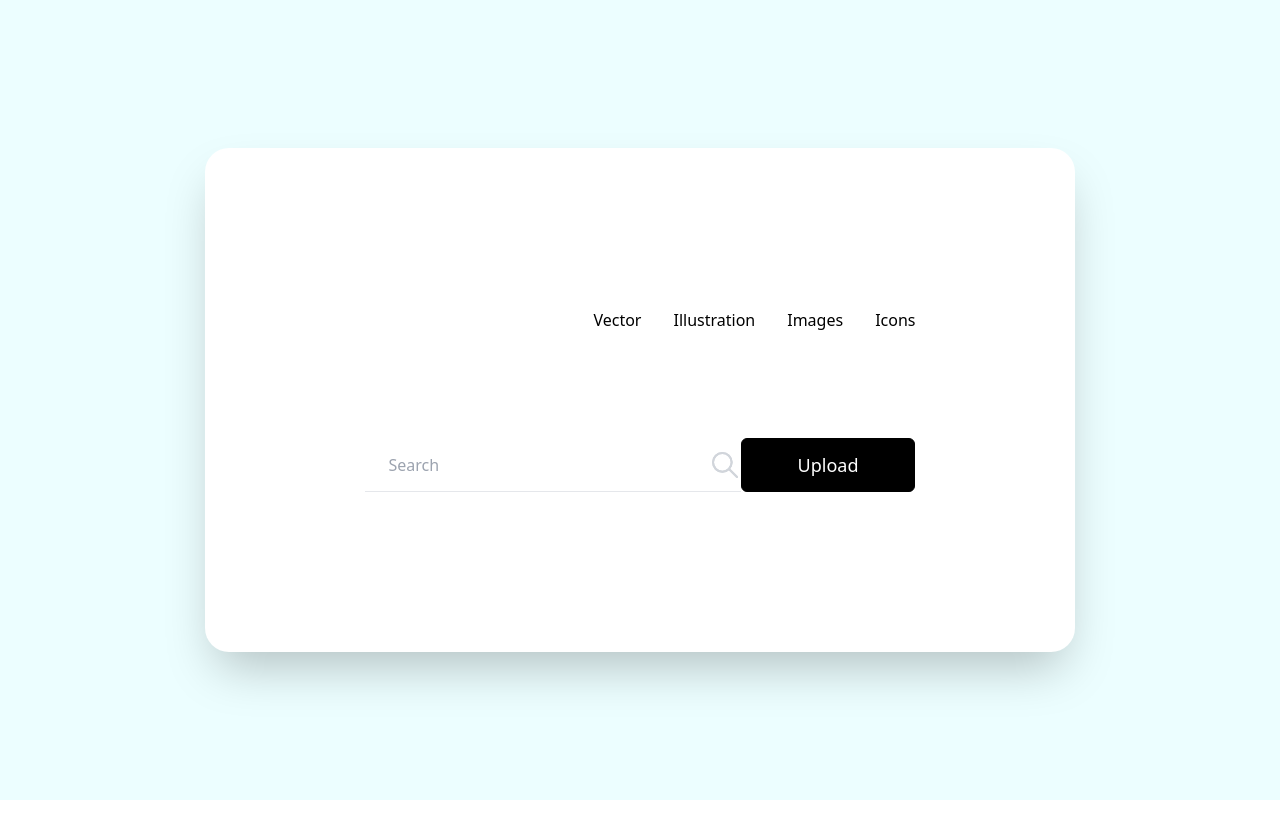
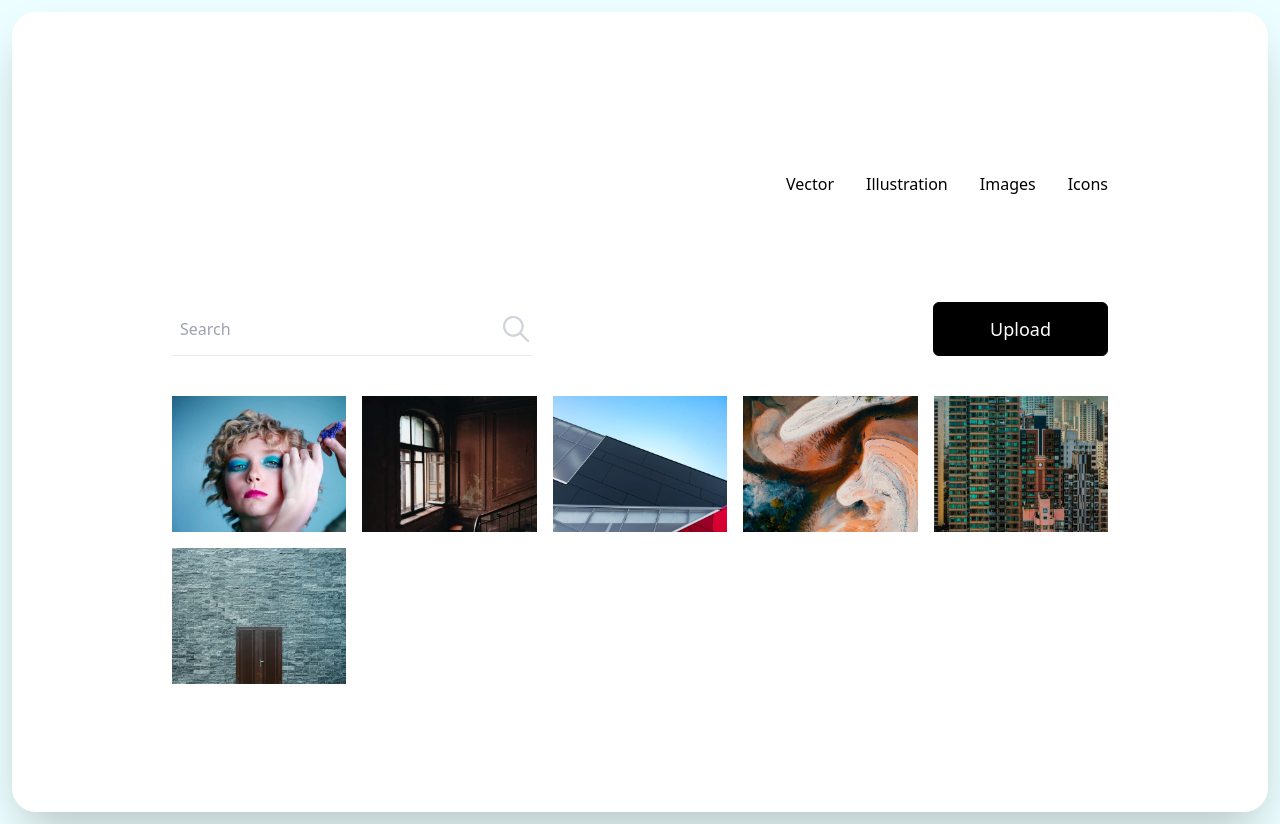
Before and after one commit to ameliesdt/mini-tailwind-project-image-gallery, a plain HTML site: page index.html in a window 1280 px wide. Before the commit the page ends 800 px from the top, so only its background shows below. Drawn offline with nearby package versions, Linux system fonts and the light colour scheme.

Commit message:
final upload

```diff
--- a/index.html
+++ b/index.html
@@ -11,7 +11,9 @@
     <!--Background Container-->
     <div class="flex items-center justify-center min-h-screen bg-cyan-50">
       <!--Card Container-->
-      <div class="bg-white p-6 m-3 space-y-10 shadow-2xl rounded-3xl md:p-40">
+      <div
+        class="bg-white p-6 m-3 space-y-10 shadow-2xl rounded-3xl h-screen md:p-40"
+      >
         <!--Nav Container-->
         <div
           class="flex flex-col items-center justify-center space-y-3 md:flex-row md:space-y-0 md:space-x-8 md:mb-24 md:justify-end"
@@ -50,7 +52,7 @@
             <input
               type="text"
               placeholder="Search"
-              class="w-80 ml-6 font-extralight"
+              class="w-80 font-extralight md:ml-2"
             />
             <button>
               <svg
@@ -80,6 +82,32 @@
           </button>
         </div>
         <!--Grid Container-->
+        <div class="grid gap-4 md:grid-cols-3 lg:grid-cols-5">
+          <!--Image 01-->
+          <div class="relative-group">
+            <img src="./images/image1.jpg" alt="woman with makeup" />
+          </div>
+          <!--Image 02-->
+          <div class="relative-group">
+            <img src="./images/image2.jpg" alt="woman with makeup" />
+          </div>
+          <!--Image 03-->
+          <div class="relative-group">
+            <img src="./images/image3.jpg" alt="woman with makeup" />
+          </div>
+          <!--Image 04-->
+          <div class="relative-group">
+            <img src="./images/image4.jpg" alt="woman with makeup" />
+          </div>
+          <!--Image 05-->
+          <div class="relative-group">
+            <img src="./images/image5.jpg" alt="woman with makeup" />
+          </div>
+          <!--Image 06-->
+          <div class="relative-group">
+            <img src="./images/image6.jpg" alt="woman with makeup" />
+          </div>
+        </div>
       </div>
     </div>
   </body>
```
